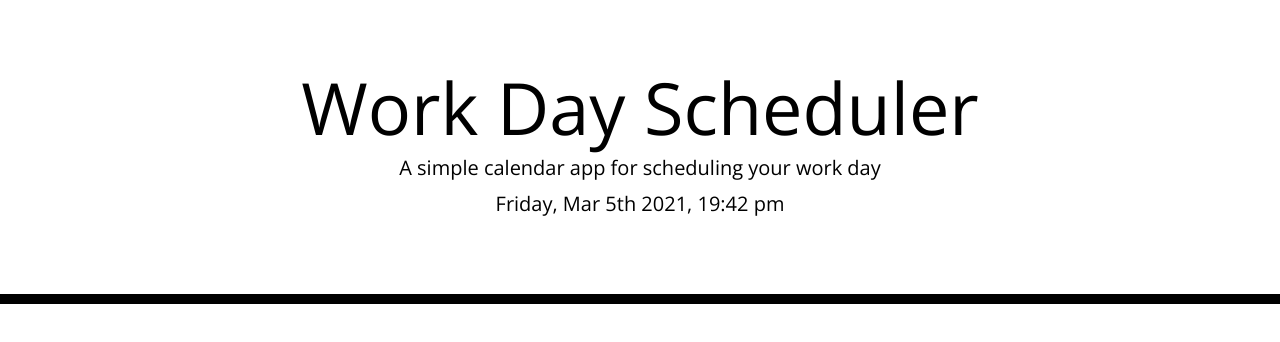
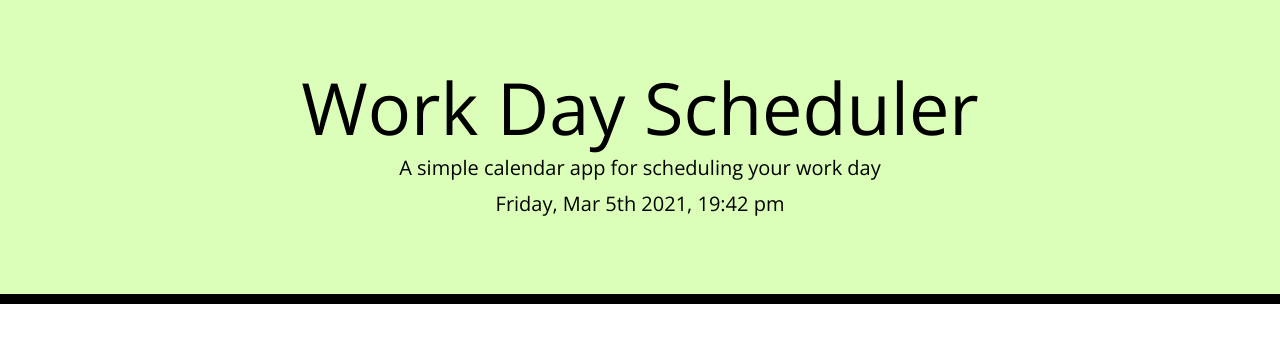
Before and after one commit to timweyel/Work-Day-Scheduler, a plain HTML site: page Develop/index.html in a window 1280 px wide. Drawn offline with nearby package versions, Linux system fonts and the light colour scheme.

Commit message:
a little background color to test css

```diff
--- a/Develop/assets/css/style.css
+++ b/Develop/assets/css/style.css
@@ -15,7 +15,7 @@ textarea{
 
 .jumbotron {
   text-align: center;
-  background-color: transparent;
+  background-color: #dbffb8;
   color: black;
   border-radius: 0;
   border-bottom: 10px solid black;
```
